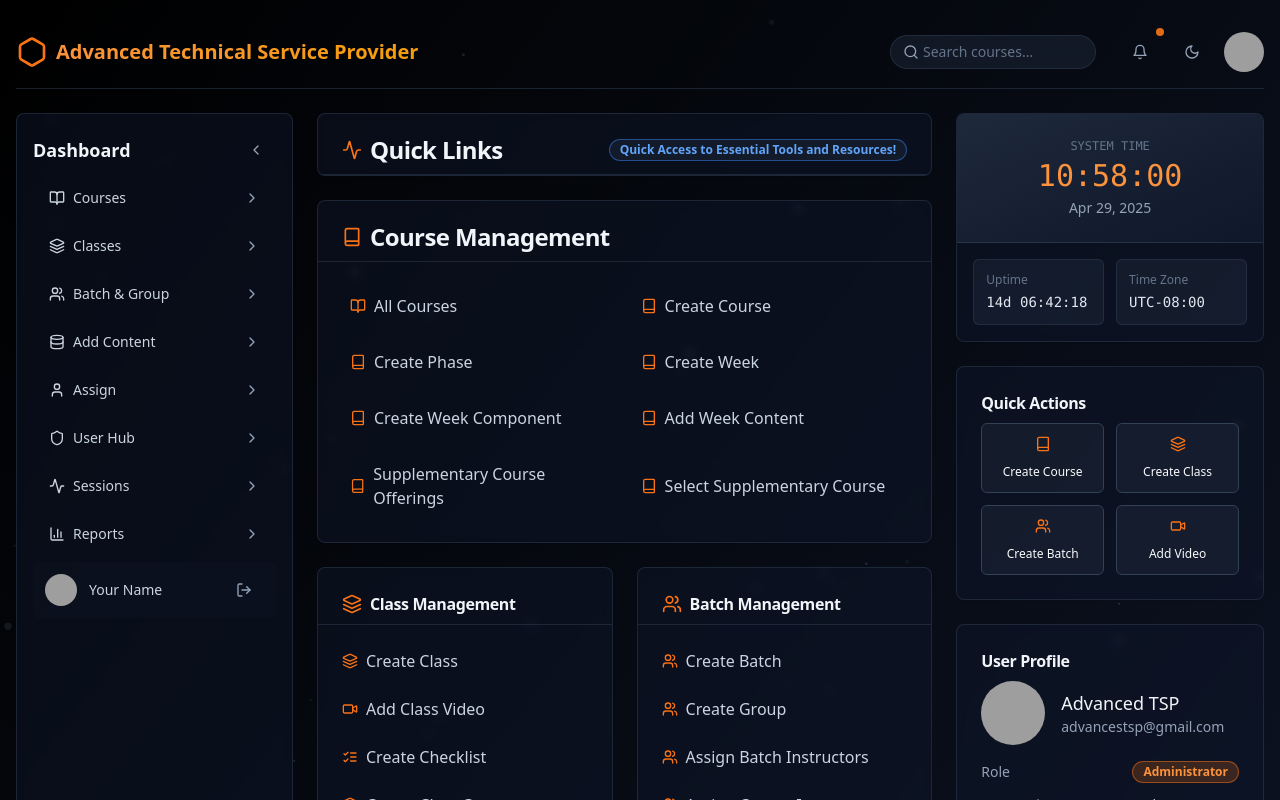
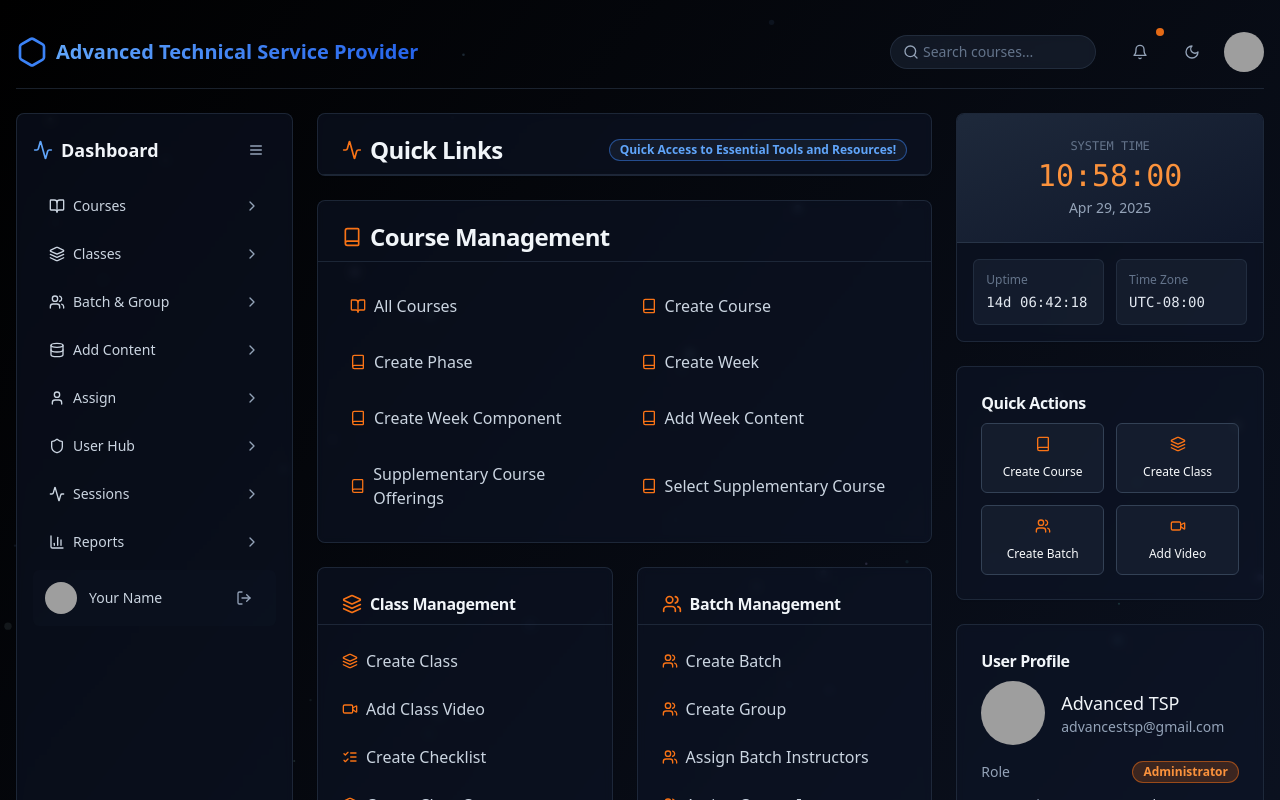
Before and after one commit to abenooo/e-learning, a Next.js app in the folder admin-dashboard/: page /dashboard in a window 1280 px wide. Shown: the top 800 px of the page. Built offline with nearby package versions, Linux system fonts and the light colour scheme; grey boxes are pictures that could not be loaded.

Commit message:
modify side bar ui

```diff
--- a/admin-dashboard/app/dashboard/page.tsx
+++ b/admin-dashboard/app/dashboard/page.tsx
@@ -16,6 +16,7 @@ import {
   Layers,
   ListChecks,
   LogOut,
+  Menu,
   Moon,
   Search,
   Shield,
@@ -156,8 +157,8 @@ export default function Dashboard() {
       <div className="container mx-auto p-4 relative z-10">
         <header className="flex items-center justify-between py-4 border-b border-slate-700/50 mb-6">
           <div className="flex items-center space-x-2">
-            <Hexagon className="h-8 w-8 text-orange-500" />
-            <span className="text-xl font-bold bg-gradient-to-r from-orange-400 to-amber-500 bg-clip-text text-transparent">
+            <Hexagon className="h-8 w-8 text-blue-500" />
+            <span className="text-xl font-bold bg-gradient-to-r from-blue-400 to-blue-600 bg-clip-text text-transparent">
               Advanced Technical Service Provider
             </span>
           </div>
@@ -211,19 +212,20 @@ export default function Dashboard() {
               <CardContent className="p-4 flex flex-col justify-between h-full">
                 {/* === Top Sidebar Content === */}
                 <div className="space-y-2">
-                  {/* Sidebar Header with Toggle */}
-                  <div className="flex items-center justify-between mb-2">
+                <div className="flex items-center justify-between mb-4">
+                <div className="flex items-center space-x-2">
+                  <Activity className="h-5 w-5 text-blue-400" />
                   <h2 className="text-lg font-semibold text-slate-100">Dashboard</h2>
+                </div>
                 <Button
                   variant="ghost"
                   size="icon"
                   className="text-slate-400 hover:text-slate-100"
                   onClick={() => setIsSidebarOpen(!isSidebarOpen)}
                 >
-                      {isSidebarOpen ? <ChevronLeft className="h-5 w-5" /> : <ChevronRight className="h-5 w-5" />}
+                  <Menu className="h-5 w-5" />
                 </Button>
               </div>
-
                   {/* Sidebar Navigation */}
                   {isSidebarOpen && (
                     <>
```
Lines whose indentation alone changed are shown as unchanged.
